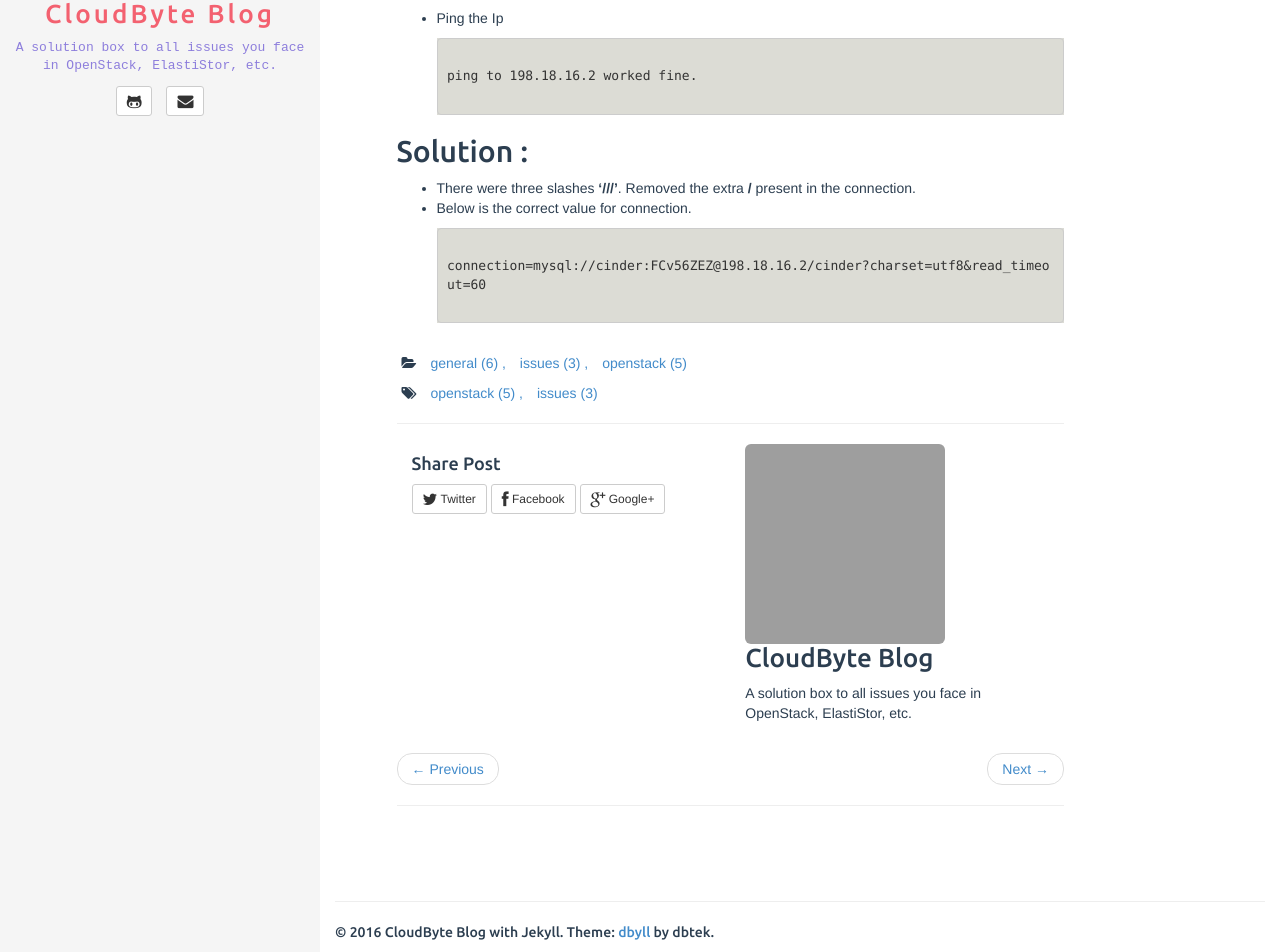
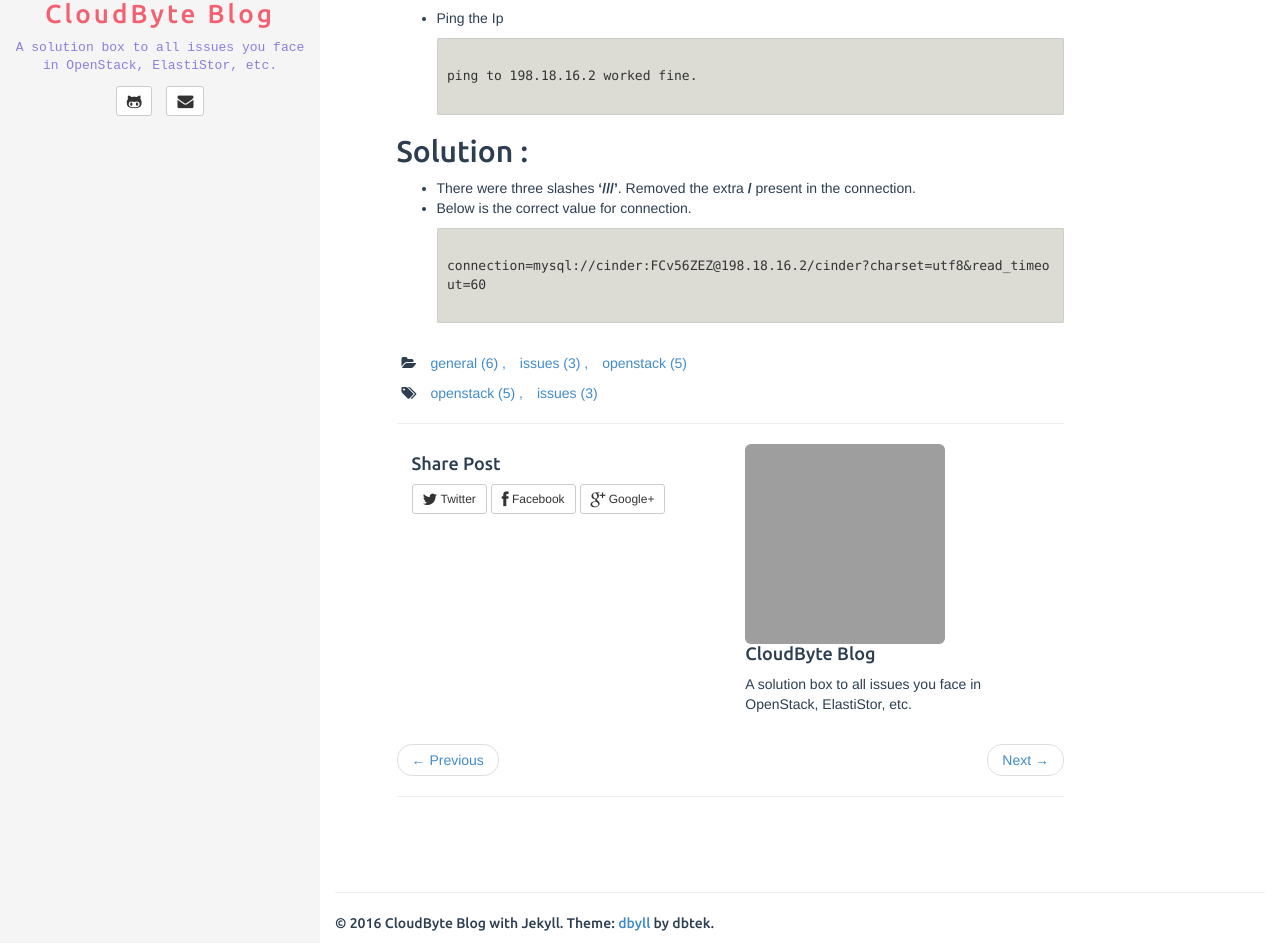
Before and after one commit to CloudByteStorages/blog, a Jekyll site: the page built from _posts/2016-05-14-Cinder-Volume-lost-connectivity-to-mysql.md, in a window 1280 px wide and 1400 px high. Shown: the part 448-1400 px from the top of the window. Built offline with Jekyll 4.4.1, drawn with Linux system fonts in a browser that asks for light colours; comment, search, counter and statistics services are not loaded; grey boxes are pictures that could not be loaded.

Commit message:
Update post.html

```diff
--- a/_includes/post.html
+++ b/_includes/post.html
@@ -95,7 +95,7 @@
 
       <section class="col-sm-6 author">
         <img src="http://www.gravatar.com/avatar/{{site.author.email_md5}}" class="img-rounded author-image" />
-        <h3 class="section-title author-name">{{site.author.name}}</h3>
+        <h4 class="section-title author-name">{{site.author.name}}</h4>
         <p class="author-bio">{{site.author.bio}}</p>
       </section>
 
```
